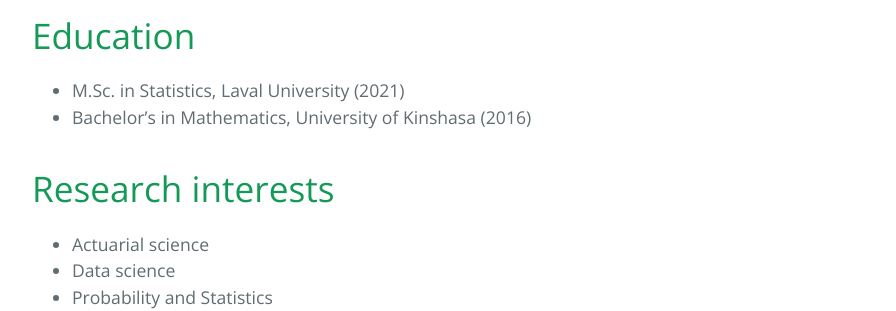
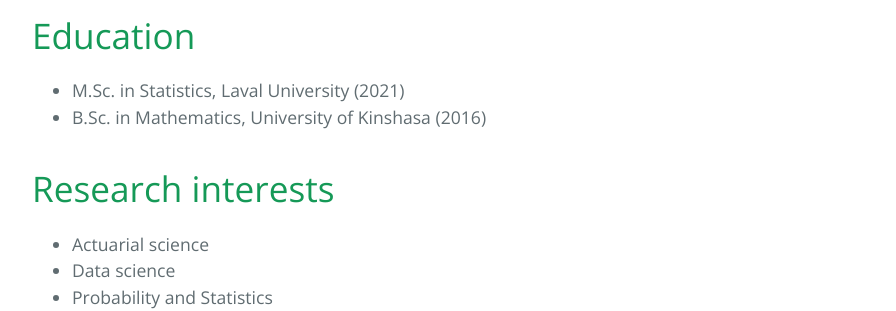
Before and after one commit to dialufuma/dialufuma.github.io, a Jekyll site: the page built from index.md, in a window 1280 px wide. Shown: the part 814-1125 px from the top of the page, without its empty margins (192-1088 px from the left). Built offline with Jekyll 4.4.1, drawn with Linux system fonts in a browser that asks for light colours.

Commit message:
Update index.md

```diff
--- a/index.md
+++ b/index.md
@@ -20,7 +20,7 @@ There should be whitespace between paragraphs. We recommend including a README,
 # Education
 
 * M.Sc. in Statistics, Laval University (2021)
-* Bachelor's in Mathematics,  University of Kinshasa (2016)
+* B.Sc. in Mathematics,  University of Kinshasa (2016)
 
 # Research interests
 
```
